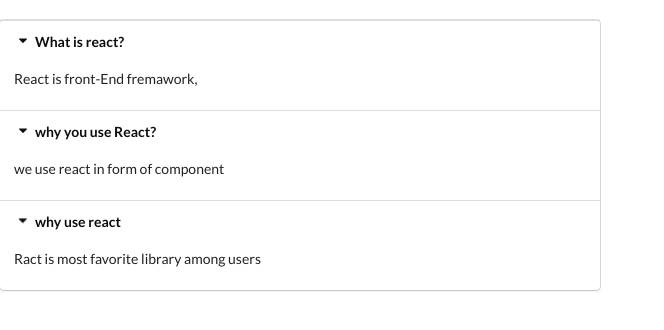
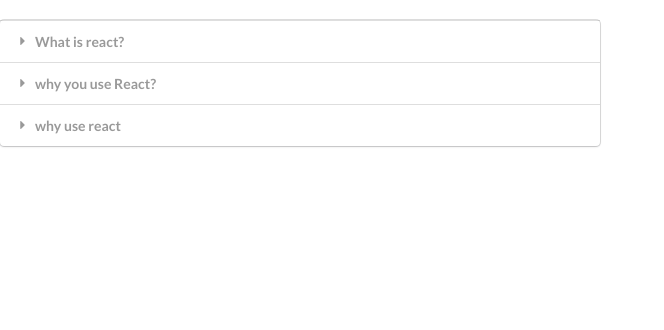
Before and after one commit to Vivekanand15/WidgetsApp, a React (Create React App) app: page / in a window 1280 px wide. Shown: the top 330 px of the page, without its empty margins (0-664 px from the left). Built offline with nearby package versions, Linux system fonts and the light colour scheme.

Commit message:
we use the useState

```diff
--- a/src/component/Accordion.js
+++ b/src/component/Accordion.js
@@ -1,20 +1,22 @@
-import React from "react";
+import React ,{useState} from "react";
 import ReactDOM from "react-dom";
 
 const Accordion=({items})=>{
+    const [activeIndex,setActiveIndex]=useState(null)
     const onTitleClick=(index)=>{
-        console.log('just clicked',index)
+        setActiveIndex(index)
     }
     const renderedItems=items.map((item,index)=>{
+        const active=index===activeIndex?'active':'';
         return <div key={item.title}>
             <div
-            className="title active"
+            className={`title ${active}`}
             onClick={()=>onTitleClick(index)}
             >
             <i className="dropdown icon"></i>
             {item.title}
         </div>
-        <div className="content active">
+        <div className={`content ${active}`}>
             <p>{item.content}</p>
         </div>
         </div>
```
